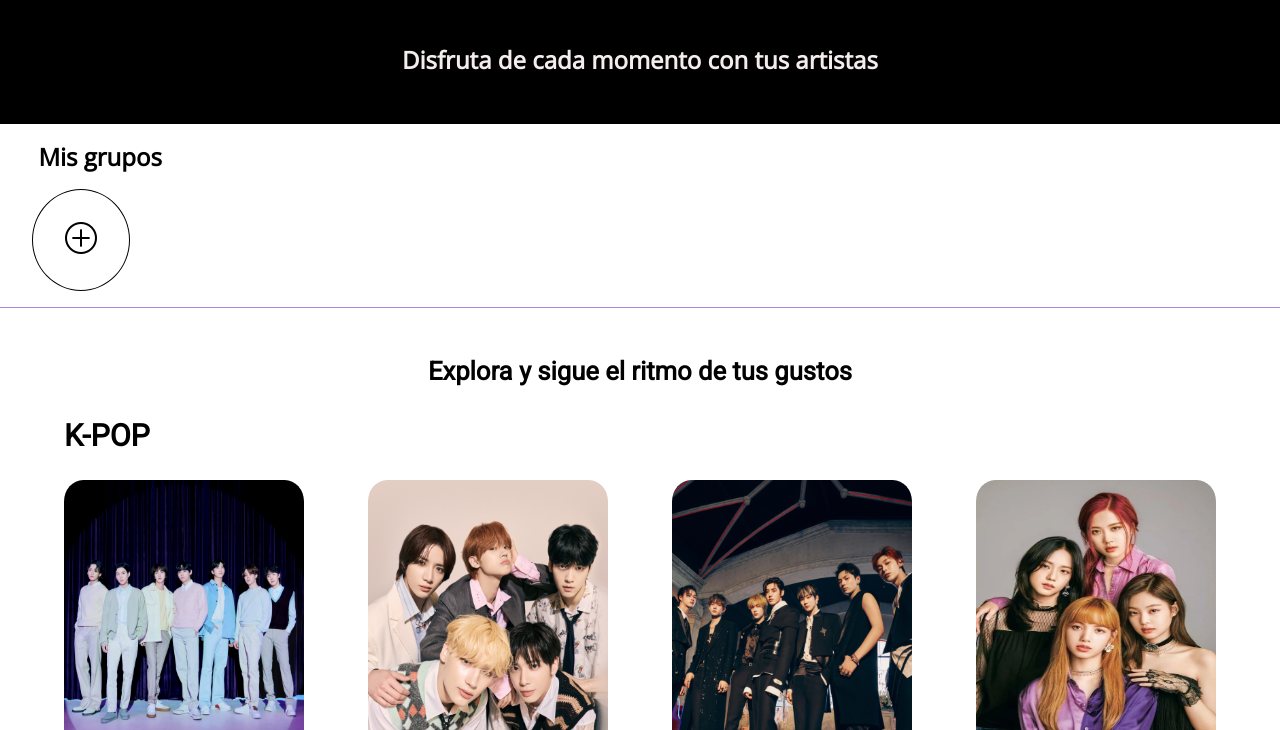
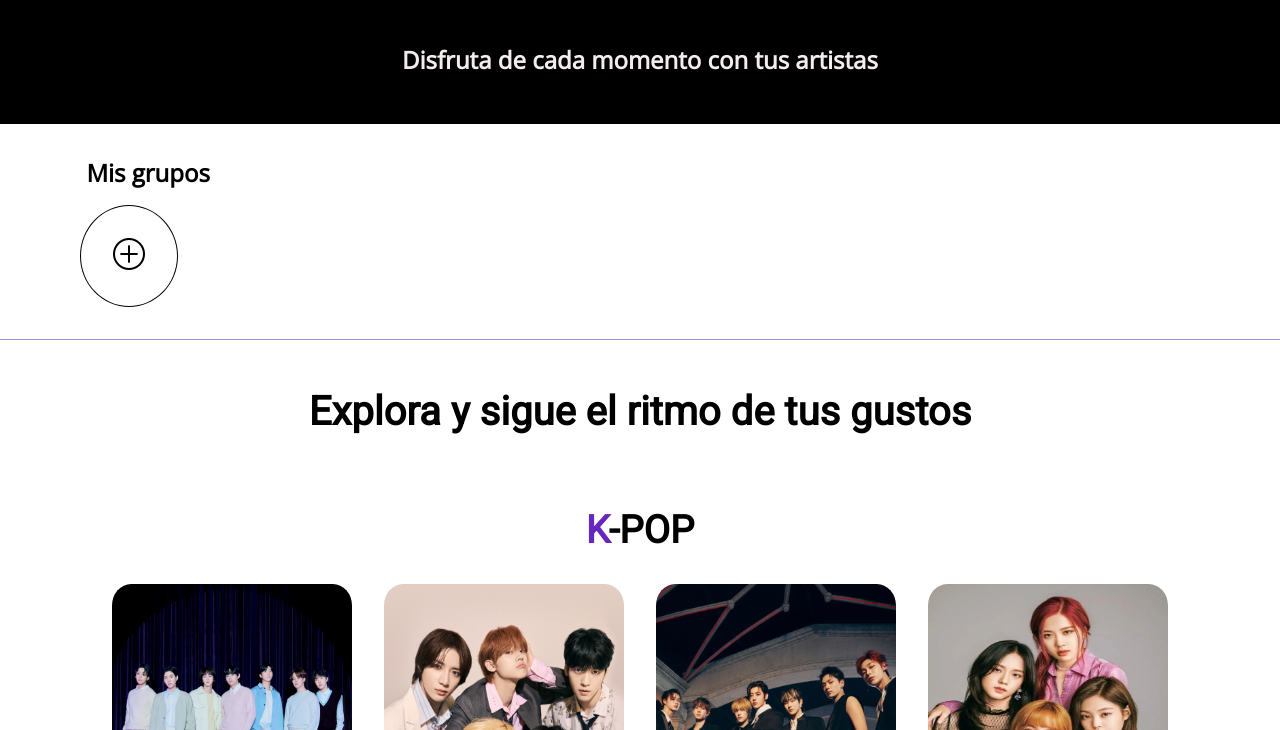
Before and after one commit to MaryQuinter/ThumpThump, a plain HTML site: page index.html in a window 1280 px wide. Shown: the part 70-800 px from the top of the page. Drawn offline with nearby package versions, Linux system fonts and the light colour scheme.

Commit message:
arreglamos la posicion de las cards de artistas

```diff
--- a/style.css
+++ b/style.css
@@ -72,8 +72,9 @@ nav{
 }
 
 .icons-notificaciones{
-    display: flex;
+
     width: 25%;
+    display: flex;        /*botones escondidos hasta que el usuario se loguee*/
     justify-content: space-around;
 }
 .icono-search{
@@ -97,9 +98,9 @@ nav{
 /*Agregar comunidades index*/
 
 .agregar-grupos{
-    padding-left: 2rem;
-    padding-top: 1rem;
-    padding-bottom: 1rem;
+    padding-left: 5rem;
+    padding-top: 2rem;
+    padding-bottom: 2rem;
     border-bottom: #6627be8c solid 1px;
 }
 .agregar-grupos p{
@@ -119,28 +120,33 @@ nav{
 /*Flex cards artistas*/
 .contenedor-cards-artistas-hero{
     padding: 3rem 2rem;
+    padding-bottom: 5rem;
 }
 .titulo-genero{
-    padding-left: 2rem;
-    padding-bottom: 1.7rem;
-    padding-top: 1.5rem;
+    display: flex;
+    justify-content: center;
+    padding-bottom: 2rem;
+    padding-top: 4rem;
     font-family: 'Roboto', sans-serif;
-    font-size: 1.9rem;
+    font-size: 2.4rem;
+}
+.titulo-genero strong::first-letter{
+    color: #6527BE;
 }
 .titulo-explorar{
     display: flex;
     justify-content: center;
     font-family: 'Roboto', sans-serif;
     font-weight: bolder;
-    font-size: 1.6rem;
+    font-size: 2.5rem;
     padding-bottom: 0.5rem;
 }
 .flex-cards-artistas{
     display: inline-flex;
     width: 100%;
-    justify-content: space-around;
+    justify-content: center;
     flex-wrap: wrap;
-    row-gap: 1.2rem;
+    gap: 2rem;
 }
 .flex-cards-artistas div{
     background-color: #F5EDED;
@@ -186,6 +192,7 @@ nav{
 
 .contenedor-generos-her{
     padding: 2rem 4rem;
+    padding-bottom: 5rem;
     background-color: #F5EDED;
 }
 .contenedor-generos-her h1{
@@ -471,6 +478,10 @@ a{
         width: 100%;
     }
 
+    .titulo-explorar{
+        font-size: 2rem;
+    }
+
     .container-footer div{
         font-size: 0.7rem;
     }
@@ -505,6 +516,9 @@ a{
         color: #fff;
         font-size: 1.6rem;
         font-weight: 500;
+    }
+    .titulo-explorar{
+        font-size: 1.5rem;
     }
 }
 
```
Also changed, not shown: pages/prueba.html (deleted, +0 -11 lines).
